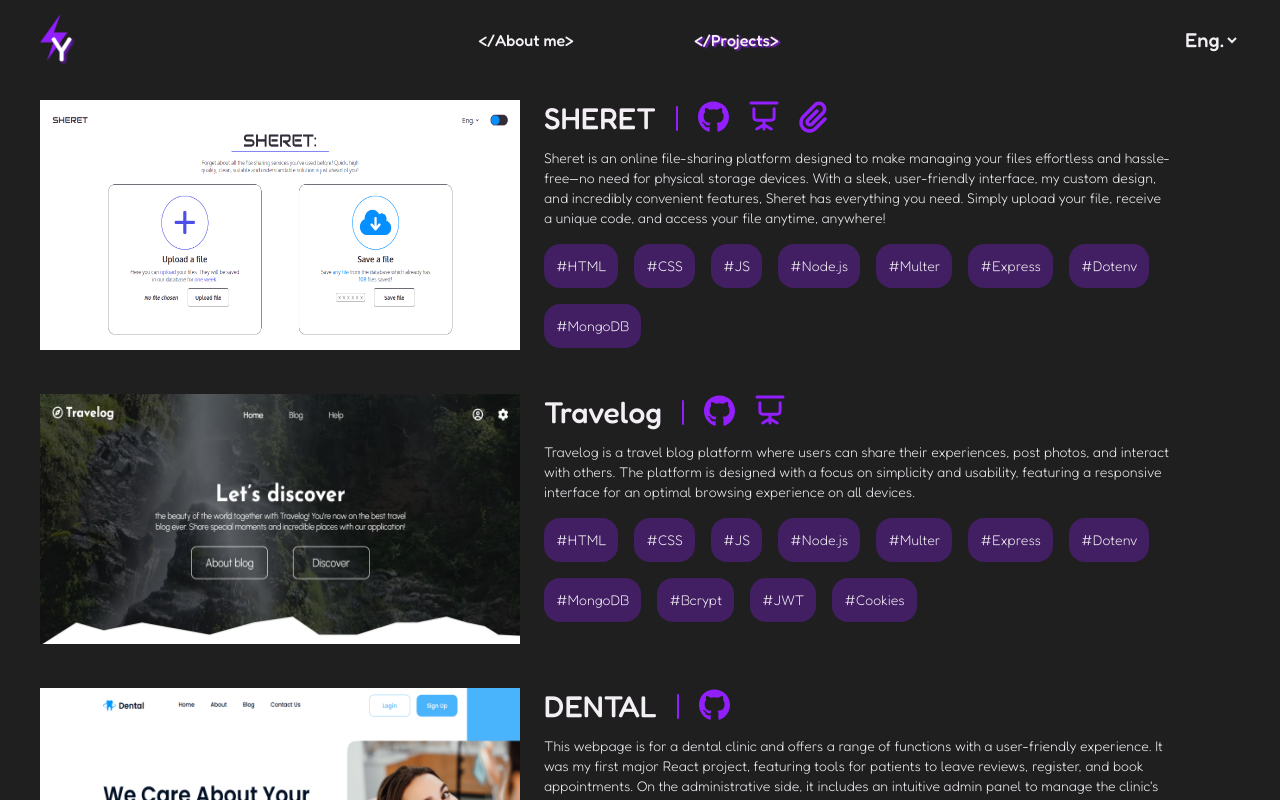
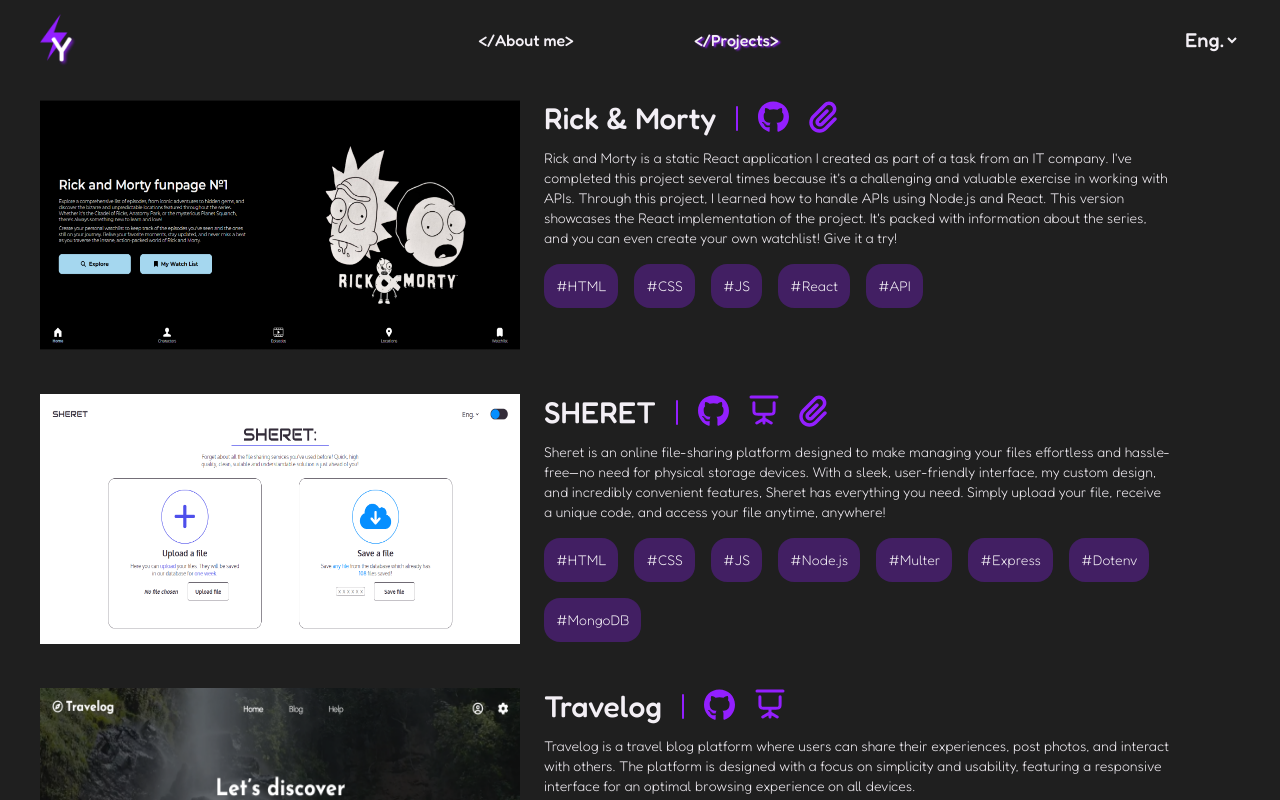
Before and after one commit to ZubalYana/Portfolio, a React (Vite) app: page /projects in a window 1280 px wide. Shown: the top 800 px of the page. Built offline with nearby package versions, Linux system fonts and the light colour scheme; a web font is replaced by a local one.

Commit message:
add rick and morty project

```diff
--- a/src/components/Projects/Projects.jsx
+++ b/src/components/Projects/Projects.jsx
@@ -7,11 +7,22 @@ import honey from '/projectsImgs/honey.png';
 import yantarne from '/projectsImgs/yantarne.png';
 import yorokobi from '/projectsImgs/yorokobi.png';
 import daunku from '/projectsImgs/daunku.png';
+import rickAndMorty from '/projectsImgs/rick and morty.png';
 import { useTranslation } from 'react-i18next';
 import './Projects.css';
 export default function Projects() {
   const { i18n } = useTranslation();
   let projects = [
+    {
+      name: 'Rick & Morty',
+      img: rickAndMorty,
+      description: 'Rick and Morty is a static React application I created as part of a task from an IT company. I\'ve completed this project several times because it\'s a challenging and valuable exercise in working with APIs. Through this project, I learned how to handle APIs using Node.js and React. This version showcases the React implementation of the project. It\'s packed with information about the series, and you can even create your own watchlist! Give it a try!',
+      uaDescription: 'Rick and Morty — це статичний застосунок на React, який я створила в рамках завдання від ІТ-компанії. Я виконувала цей проєкт кілька разів, адже це складна і корисна вправа для роботи з API. Завдяки цьому проєкту я навчилася працювати з API за допомогою Node.js та React. Ця версія демонструє реалізацію проєкту на React. Тут зібрано багато інформації про серіал, персонажів, епізоди, локації, більше того, ви можете створити свій watchlist!',
+      frDescription: 'Rick and Morty est une application statique React que j\'ai créée dans le cadre d\'une tâche donnée par une entreprise informatique. J\'ai réalisé ce projet plusieurs fois, car c\'est un exercice exigeant et précieux pour travailler avec des APIs. Grâce à ce projet, j\'ai appris à manipuler les APIs avec Node.js et React. Cette version présente l\'implémentation du projet en React. Elle regorge d\'informations sur la série, et vous pouvez même créer votre propre liste de visionnage! Essayez-le!',
+      tags: ['HTML', 'CSS', 'JS', 'React', 'API'],
+      repoLink: 'https://github.com/ZubalYana/Rick-and-Morty-React',
+      projectLink: 'https://rick-and-morty-from-yana.netlify.app/'
+    },
     {
       name: 'SHERET',
       img: sheret,
```
Also changed, not shown: public/projectsImgs/rick and morty.png (added).
